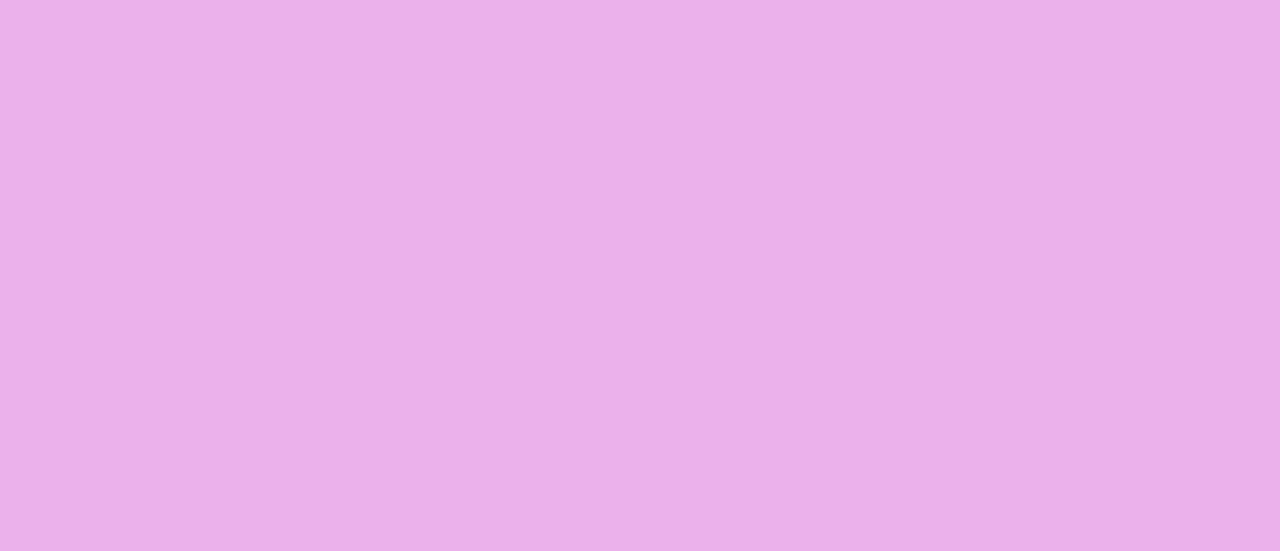
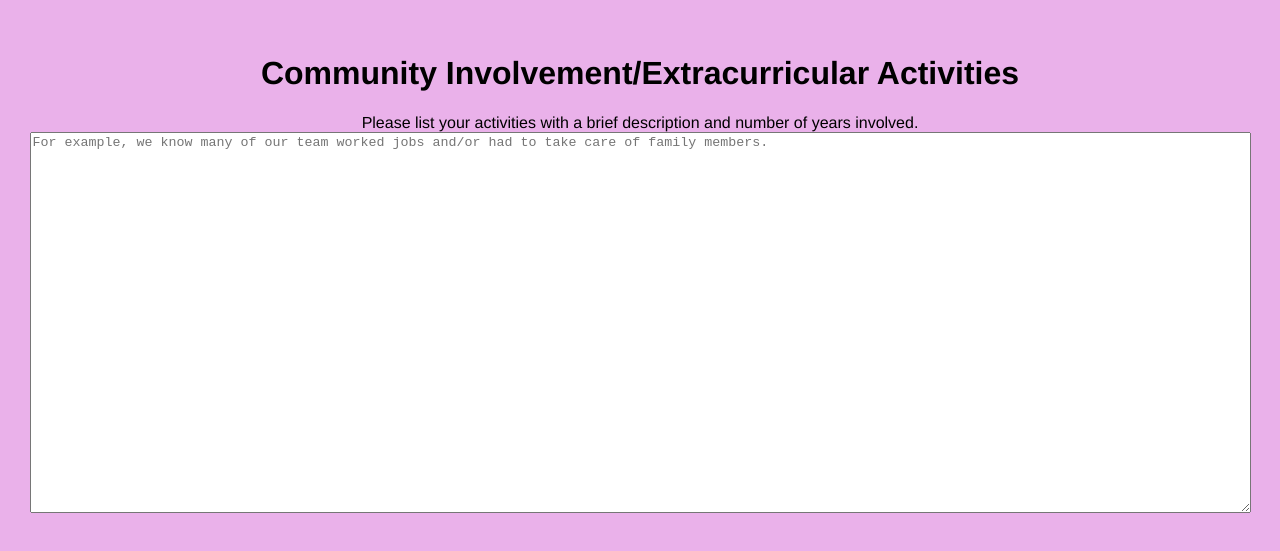
Before and after one commit to zhaza/bulldog_dream, a React (Create React App) app: page / in a window 1280 px wide. Shown: the part 3521-4072 px from the top of the page. Before the commit the page ends 3396 px from the top, so only its background shows below. Built offline with nearby package versions, Linux system fonts and the light colour scheme; the HTML template or start-up script is replaced by a standard one.

Commit message:
Add community page

```diff
--- a/src/App.js
+++ b/src/App.js
@@ -4,6 +4,7 @@ import Nav from './components/Mentee/Nav/Nav'
 import Login from './components/Mentee/Login/Login'
 import Info from './components/Mentee/Info/Info';
 import Docs from './components/Mentee/Docs/Docs';
+import Community from './components/Mentee/Community/Community';
 
 function App() {
 
@@ -14,6 +15,7 @@ function App() {
         <Login />
         <Info />
         <Docs />
+        <Community />
     </div>
   );
 }
--- /dev/null
+++ b/src/components/Mentee/Community/Community.jsx
@@ -0,0 +1,23 @@
+import './Community.scss'
+
+function Community() {
+  return (
+    <div className='container'>
+        <h1>Community Involvement/Extracurricular Activities</h1>
+        <form>
+            <label>
+                Please list your activities with a brief description and number of years involved.
+            <br />
+            <textarea
+            placeholder='For example, we know many of our team worked jobs and/or had to take care of family members.'
+            rows={25}
+            cols={150}
+            >
+            </textarea>
+            </label>
+        </form>
+    </div>
+  )
+}
+
+export default Community
```
Also changed, not shown: src/components/Mentee/Community/Community.scss (added).
